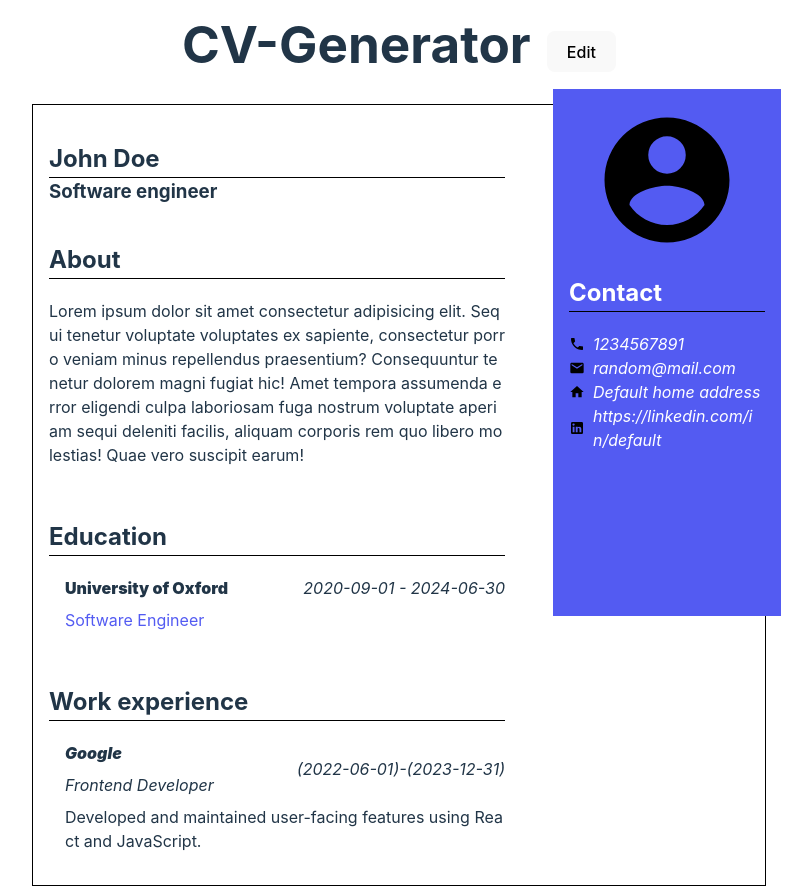
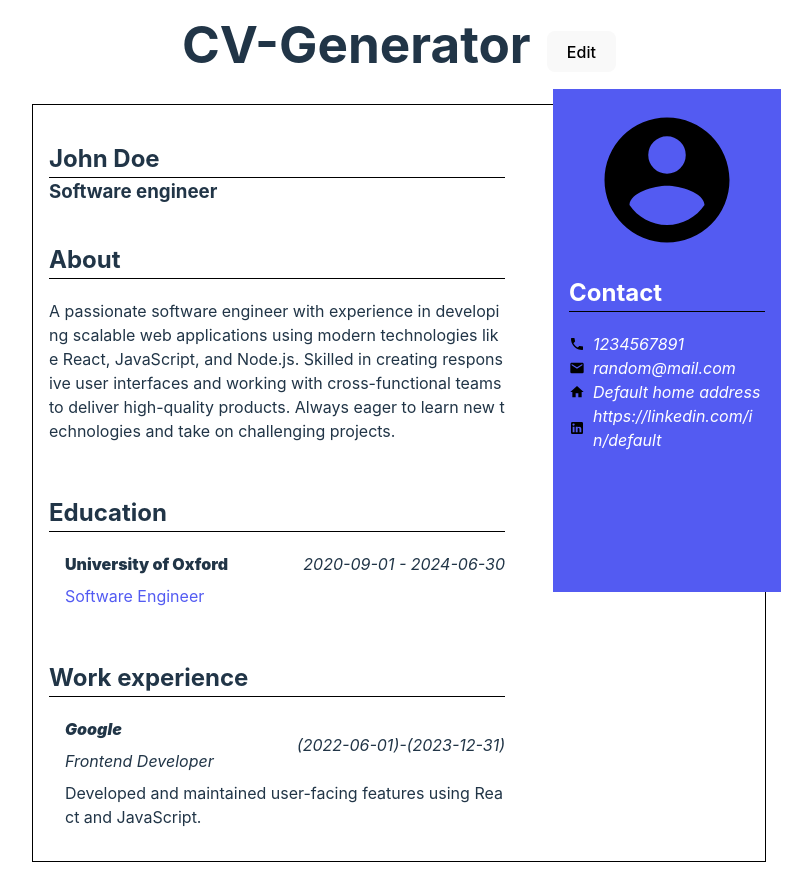
Before and after one commit to R3ndrex/CV-Generator, a React (Vite) app: page / in a window 1280 px wide. Shown: the whole page, without its empty margins (241-1053 px from the left). After the commit the page ends 862 px from the top, so only its background shows below. Built offline with nearby package versions, Linux system fonts and the light colour scheme.

Commit message:
Add understandable text as a about example

```diff
--- a/src/App.jsx
+++ b/src/App.jsx
@@ -31,7 +31,7 @@ export default function App() {
         },
     ]);
     const [aboutText, setAboutText] = useState(
-        "Lorem ipsum dolor sit amet consectetur adipisicing elit. Sequi tenetur voluptate voluptates ex sapiente, consectetur porro veniam minus repellendus praesentium? Consequuntur tenetur dolorem magni fugiat hic! Amet tempora assumenda error eligendi culpa laboriosam fuga nostrum voluptate aperiam sequi deleniti facilis, aliquam corporis rem quo libero molestias! Quae vero suscipit earum!"
+        "A passionate software engineer with experience in developing scalable web applications using modern technologies like React, JavaScript, and Node.js. Skilled in creating responsive user interfaces and working with cross-functional teams to deliver high-quality products. Always eager to learn new technologies and take on challenging projects."
     );
     const [generalInfo, setGeneralInfo] = useState({
         fullName: "John Doe",
```
